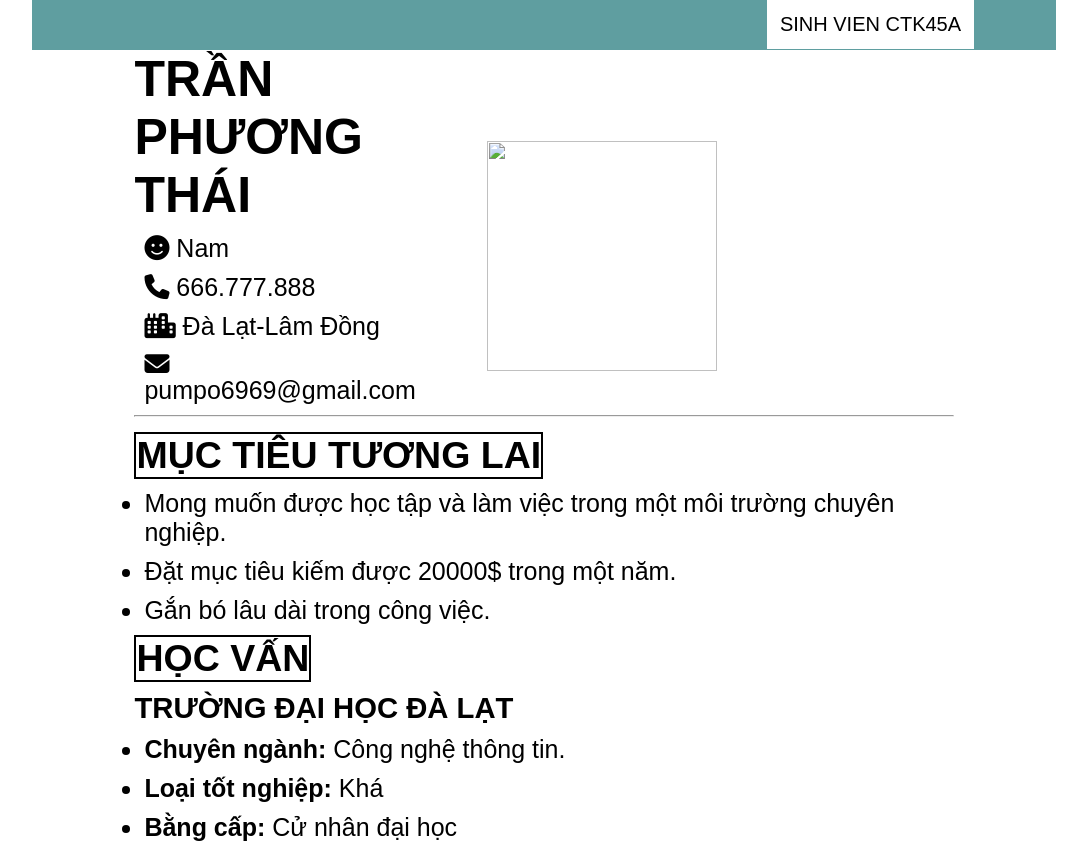
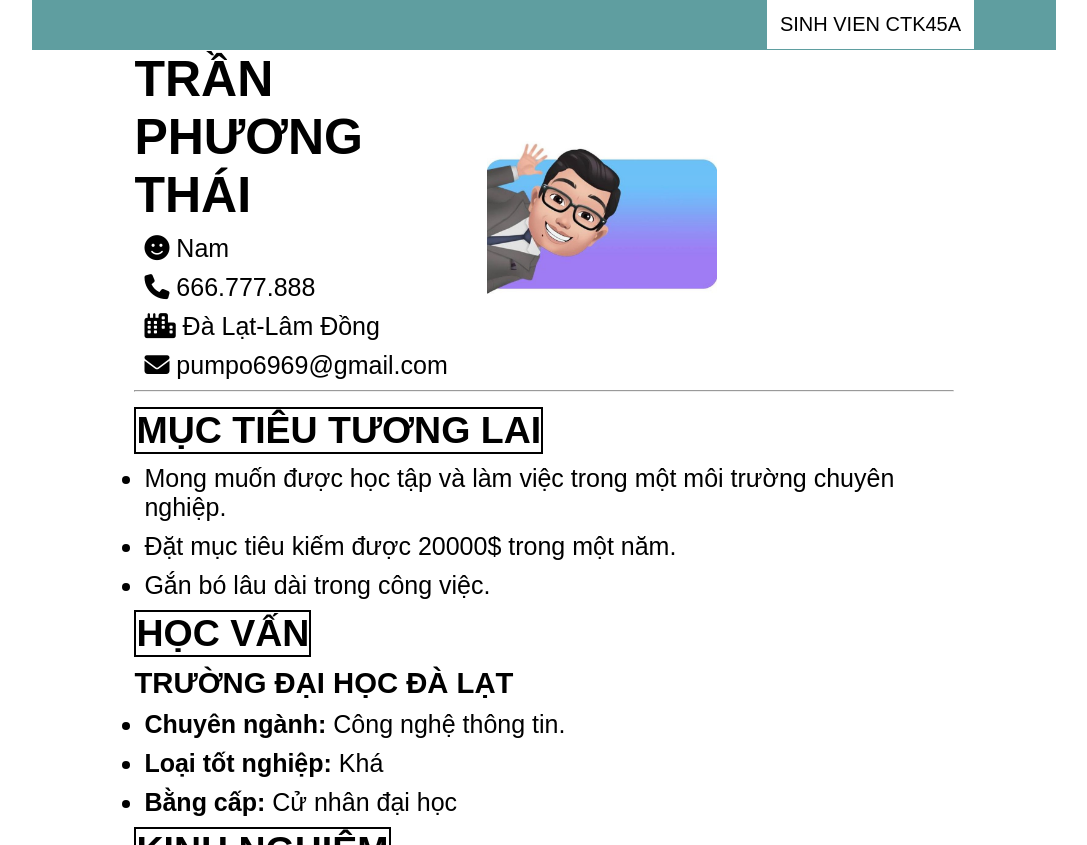
Before and after one commit to Ouugii/CV, a plain HTML site: page index.html in a window 1280 px wide. Shown: the top 845 px of the page, without its empty margins (96-1183 px from the left). Drawn offline with Linux system fonts and the light colour scheme; the site is published under a folder, as on GitHub Pages, so addresses that start at the root find nothing.

Commit message:
Add files via upload

```diff
--- a/index.html
+++ b/index.html
@@ -21,7 +21,7 @@
             <div class="BG">
             <div class="INFO">
 
-                <img src="/5f5060e5f3054.jpg" alt="">
+                <img src="5f5060e5f3054.jpg" alt="">
                 <h1>TRẦN PHƯƠNG THÁI</h1>
                 <div><i class="fa-sharp fa-solid fa-face-smile"> </i> Nam</div>
                 <div><i class="fa-sharp fa-solid fa-phone"> </i> 666.777.888</div>
```
